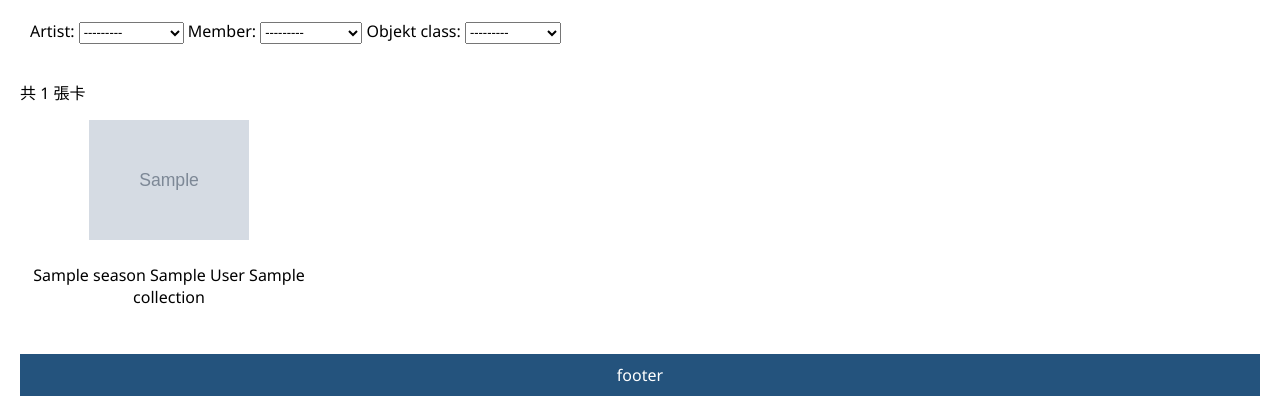
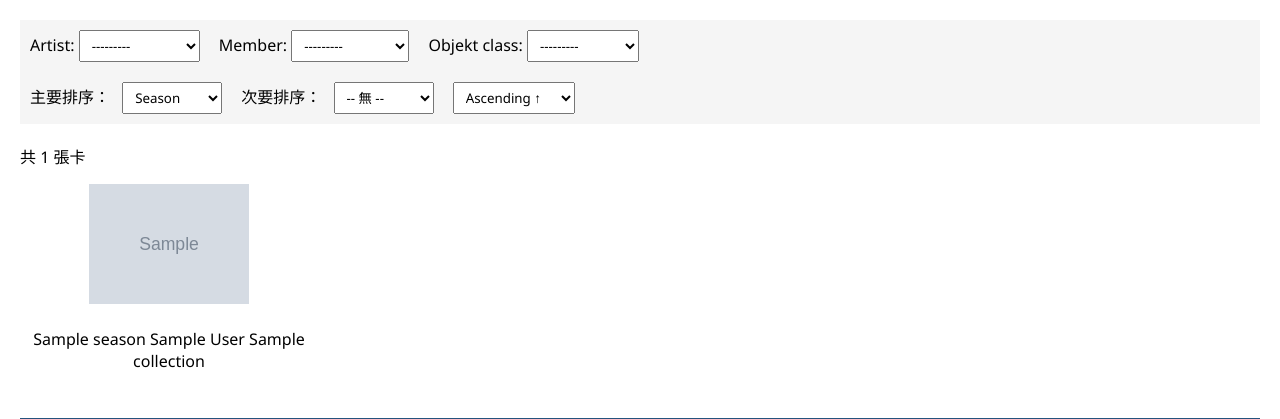
Before and after one commit to aomou/objekt-marketplace, a Django app: page /objekt/card/ in a window 1280 px wide. Shown: the part 204-623 px from the top of the page. Run offline with Django 5.2, Linux system fonts and the light colour scheme; tables that the repository leaves empty hold one stand-in row (values such as "Sample post"); grey boxes marked "Sample" are stand-in pictures.

Commit message:
Fix filters (not yet..)

```diff
--- a/apps/objekt/filters.py
+++ b/apps/objekt/filters.py
@@ -7,17 +7,17 @@ from .models import ObjektType, ObjektCard, Artist, Member, Class, Season, Colle
 class ObjektTypeFilter(django_filters.FilterSet):
     artist = django_filters.ModelChoiceFilter(
         field_name = 'artist',
-        queryset = Artist.objects.all(),
+        queryset = Artist.objects.all().order_by('tokenId'),
         widget = forms.Select(attrs={'onchange': 'this.form.submit()'})
     )
     member = django_filters.ModelChoiceFilter(
         field_name = 'member',
-        queryset = Member.objects.all(),
+        queryset = Member.objects.all().order_by('artist__tokenId', 'memberNum'),
         widget = forms.Select(attrs={'onchange': 'this.form.submit()'})
     )
     objekt_class = django_filters.ModelChoiceFilter(
         field_name = 'objekt_class',
-        queryset = Class.objects.all(),
+        queryset = Class.objects.all().order_by('artist__name', 'name'),
         widget = forms.Select(attrs={'onchange': 'this.form.submit()'})
     )
 
--- a/apps/objekt/views.py
+++ b/apps/objekt/views.py
@@ -25,13 +25,32 @@ from .filters import ObjektTypeFilter
 
 
 def filtered_objekt_type(request):
+    # get all data
     objekts = ObjektType.objects.select_related('artist', 'member', 'season', 'collection', 'objekt_class').all()
 
-    # GET
+    # filter
     objektFilter = ObjektTypeFilter(request.GET, queryset=objekts)  # queryset 搜尋的範圍
+
+    # sort
+    sort_by = request.GET.get('sort_by', 'season') # 預設用 season 排序
+    sort_secondary = request.GET.get('sort_secondary', '') # 次要排序
+    order = request.GET.get('order', 'asc')  # 預設 ascending
+
+    # 建立排序列表
+    ordering = []
+    if order == 'asc':
+        ordering.append(sort_by)
+        if sort_secondary:
+            ordering.append(sort_secondary)
+    else:
+        ordering.append(f'-{sort_by}')
+        if sort_secondary:
+            ordering.append(f'-{sort_secondary}')
+
+    sorted_qs = objektFilter.qs.order_by(*ordering)
 
     context = {
         'objektFilter': objektFilter,
-        'cards': objektFilter.qs, # 篩選完的結果
+        'cards': sorted_qs, # 篩選排序完的結果
         }
     return render(request, template_name='objekt/list.html', context=context)
--- a/static/list.css
+++ b/static/list.css
@@ -1,7 +1,29 @@
-/*  filter  */
+/*  filter & sort */
 
 .filter-bar {
-    padding: 20px 10px;
+    padding: 10px;
+    background-color: #f5f5f5;
+    margin-top: 20px;
+}
+
+.filter-bar select {
+    margin-right: 15px;
+    padding: 5px 8px;
+}
+
+.sort-bar {
+    padding: 10px;
+    background-color: #f5f5f5;
+    margin-bottom: 20px;
+}
+
+.sort-bar label {
+    margin-right: 8px;
+}
+
+.sort-bar select {
+    margin-right: 15px;
+    padding: 5px 8px;
 }
 
 
--- a/templates/objekt/list.html
+++ b/templates/objekt/list.html
@@ -25,6 +25,38 @@
         </form>
     </div>
 
+    <!-- sort -->
+    <div class="sort-bar">
+        <form method="GET" id="sort-form">
+            <!-- 保留現有的 filter 參數 -->
+            {% for field in objektFilter.form %}
+                {% if field.value %}
+                    <input type="hidden" name="{{ field.name }}" value="{{ field.value }}">
+                {% endif %}
+            {% endfor %}
+
+            <label for="sort-select"> 主要排序： </label>
+            <select id="sort-select" name="sort_by" onchange="this.form.submit()">
+                <option value="season" {% if request.GET.sort_by == 'season' %}selected{% endif %}> Season </option>
+                <option value="member" {% if request.GET.sort_by == 'member' %}selected{% endif %}> Member </option>
+                <option value="collection__name" {% if request.GET.sort_by == 'collection' %}selected{% endif %}> Collection </option>
+            </select>
+
+            <label for="sort-secondary"> 次要排序： </label>
+            <select id="sort-secondary" name="sort_secondary" onchange="this.form.submit()">
+                <option value="" {% if not request.GET.sort_secondary %}selected{% endif %}> -- 無 -- </option>
+                <option value="season" {% if request.GET.sort_secondary == 'season' %}selected{% endif %}> Season </option>
+                <option value="member" {% if request.GET.sort_secondary == 'member' %}selected{% endif %}> Member </option>
+                <option value="collection__name" {% if request.GET.sort_secondary == 'collection' %}selected{% endif %}> Collection </option>
+            </select>
+
+            <select id="order-select" name="order" onchange="this.form.submit()">
+                <option value="asc" {% if request.GET.order == 'asc' %}selected{% endif %}> Ascending ↑ </option>
+                <option value="desc" {% if request.GET.order == 'desc' %}selected{% endif %}> Descending ↓ </option>
+            </select>
+        </form>
+    </div>
+
     <!-- objekt stats info -->
     <div class="info-area">
         <p>共 {{ cards | length }} 張卡</p>
```
